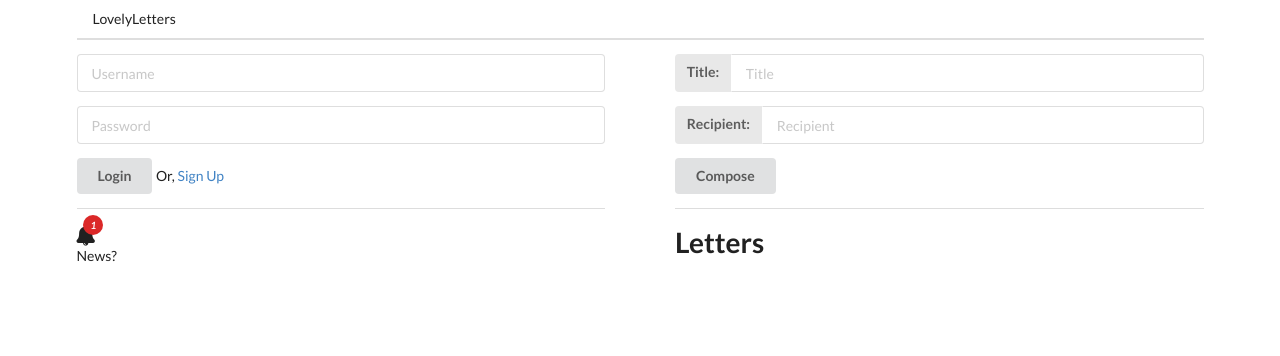
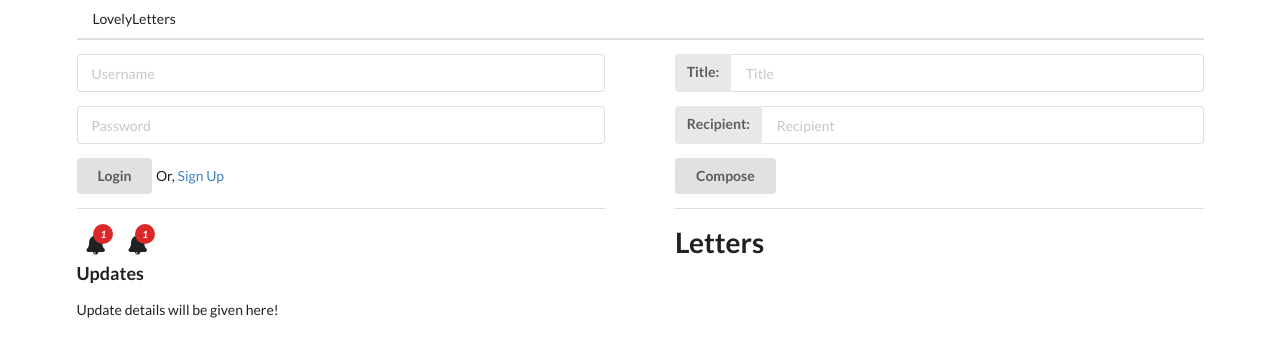
Before and after one commit to jacobmiller22/lovely-letter-client, a React (Create React App) app: page / in a window 1280 px wide. Shown: the top 356 px of the page. Built offline with nearby package versions, Linux system fonts and the light colour scheme.

Commit message:
Improved flow

```diff
--- a/src/components/App.js
+++ b/src/components/App.js
@@ -12,6 +12,7 @@ import letterApi from "../apis/letter";
 const App = () => {
   const [letters, setLetters] = useState([]);
   const [currUser, setCurrUser] = useState(null);
+  const [isLoggedIn, setIsLoggedIn] = useState(false);
 
   useEffect(() => {
     const getJWTToken = () => {
@@ -22,18 +23,23 @@ const App = () => {
         var base64 = base64Url.replace("-", "+").replace("_", "/");
         var { user } = JSON.parse(window.atob(base64));
       }
+      console.log(currUser);
       setCurrUser(user);
+      console.log(currUser);
     };
     getJWTToken();
-  }, []);
+    console.log(currUser);
+  }, [isLoggedIn]);
 
   useEffect(() => {
     const fetchLetters = async () => {
       const auth = {
         Authorization: `Bearer ${window.localStorage.getItem("jwt")}`,
       };
-
-      const res = await letterApi.get("/letters", { headers: { ...auth } });
+      const res = await letterApi.get("/letters", {
+        headers: { ...auth },
+        params: { receiver: currUser.username },
+      });
       setLetters(res.data);
     };
 
@@ -49,10 +55,13 @@ const App = () => {
       letters={letters}
       currUser={currUser}
       setCurrUser={setCurrUser}
+      setIsLoggedIn={setIsLoggedIn}
       {...props}
     />
   );
   const Detail = (props) => <LetterDetail letters={letters} {...props} />;
+
+  const Create = (props) => <LetterCreate currUser={currUser} {...props} />;
 
   return (
     <div className='ui container'>
@@ -62,7 +71,7 @@ const App = () => {
           <Route path='/' exact component={Dash} />
           <Route path='/auth/register' exact component={Register} />
           <Route path='/:_id' exact component={Detail} />
-          <Route path='/drafts/new' exact component={LetterCreate} />
+          <Route path='/drafts/new' exact component={Create} />
         </div>
       </BrowserRouter>
     </div>
--- a/src/components/Dashboard.css
+++ b/src/components/Dashboard.css
@@ -13,3 +13,7 @@
   max-width: 40vw;
   padding: 10px;
 }
+
+.bar {
+  margin: 10px;
+}
--- a/src/components/Dashboard.js
+++ b/src/components/Dashboard.js
@@ -5,7 +5,13 @@ import LetterLanding from "./letters/LetterLanding";
 import "./Dashboard.css";
 import Login from "./auth/Login";
 
-const Dashboard = ({ letters, location, currUser, setCurrUser }) => {
+const Dashboard = ({
+  letters,
+  location,
+  currUser,
+  setCurrUser,
+  setIsLoggedIn,
+}) => {
   const initialValues = { title: "", receiver: "", content: "" };
   const [vals, setVals] = useState(initialValues);
 
@@ -66,9 +72,23 @@ const Dashboard = ({ letters, location, currUser, setCurrUser }) => {
 
   const renderAuth = () => {
     if (currUser) {
-      return null;
+      console.log(currUser);
+      return (
+        <div className='ui center aligned header'>
+          Welcome, {currUser.username}!
+        </div>
+      );
     } else {
-      return <Login currUser={currUser} setCurrUser={setCurrUser} />;
+      return (
+        <>
+          <Login
+            currUser={currUser}
+            setCurrUser={setCurrUser}
+            setIsLoggedIn={setIsLoggedIn}
+          />{" "}
+          <div className='ui divider'></div>
+        </>
+      );
     }
   };
 
@@ -77,14 +97,23 @@ const Dashboard = ({ letters, location, currUser, setCurrUser }) => {
       <div className='ui two column very relaxed stackable grid'>
         <div className='column'>
           {renderAuth()}
-          <div className='ui divider'></div>
+
           <span>
-            <i className='ui very large icons'>
+            <i className='ui very large icons bar'>
+              <i className='bell icon'></i>
+              <div className='floating ui tiny red circular label'>1</div>
+            </i>
+            <i className='ui very large icons bar'>
               <i className='bell icon'></i>
               <div className='floating ui tiny red circular label'>1</div>
             </i>
           </span>
-          <div>News?</div>
+          <div id='dash-content' className='ui content'>
+            <div className='ui medium header'>Updates</div>
+            <div className='ui description'>
+              Update details will be given here!
+            </div>
+          </div>
         </div>
         <div className='column'>
           {NewLetter()}
--- a/src/components/auth/Login.js
+++ b/src/components/auth/Login.js
@@ -2,7 +2,7 @@ import React, { useState } from "react";
 import { Link } from "react-router-dom";
 import user from "../../apis/user";
 
-const Login = ({ currUser, setCurrUser }) => {
+const Login = ({ currUser, setCurrUser, setIsLoggedIn }) => {
   const initialValues = { username: "", password: "" };
   const [vals, setVals] = useState(initialValues);
 
@@ -16,8 +16,20 @@ const Login = ({ currUser, setCurrUser }) => {
     e.preventDefault();
     (async () => {
       const res = await user.get("/auth", { params: { user: vals } });
-      window.localStorage.setItem("jwt", res.data.token);
-      setCurrUser(res.data);
+      console.log(res);
+      if (res.status === 200) {
+        const { token } = res.data;
+        console.log(token);
+        window.localStorage.setItem("jwt", token);
+
+        if (token) {
+          var base64Url = token.split(".")[1];
+          var base64 = base64Url.replace("-", "+").replace("_", "/");
+          var { userClaims } = JSON.parse(window.atob(base64));
+        }
+        setCurrUser(userClaims);
+        setIsLoggedIn(true);
+      }
     })();
   };
 
--- a/src/components/letters/LetterCreate.js
+++ b/src/components/letters/LetterCreate.js
@@ -7,11 +7,27 @@ import { getEarlierRoute } from "../../utils";
 
 import lettersApi from "../../apis/letter";
 
-const LetterCreate = ({ location }) => {
+const LetterCreate = ({ location, currUser, history }) => {
   const onSubmit = async (formValues) => {
-    const res = await lettersApi.post("/letters", { ...formValues });
-    console.log(res);
-    // Check response
+    const auth = {
+      Authorization: `Bearer ${window.localStorage.getItem("jwt")}`,
+    };
+
+    const formData = { ...formValues, sender: currUser.username };
+    console.log(formData);
+    const res = await lettersApi.post(
+      "/letters",
+      {
+        ...formData,
+      },
+      { headers: { ...auth } }
+    );
+
+    if (res.status === 200) {
+      history.push("/");
+    } else {
+      // Show error message - Oops something went wrong.
+    }
   };
 
   const vals =
--- a/src/components/letters/LetterDetail.js
+++ b/src/components/letters/LetterDetail.js
@@ -8,8 +8,9 @@ const LetterDetail = ({ letters, match, history, location }) => {
   const [letter, setLetter] = useState(null);
 
   useEffect(() => {
+    console.log(match);
     letters.forEach((letter) => {
-      if (letter.id === match.params.id) {
+      if (letter._id === match.params._id) {
         setLetter(letter);
       }
     });
--- a/src/components/letters/LetterLanding.js
+++ b/src/components/letters/LetterLanding.js
@@ -1,10 +1,10 @@
-import React from "react";
+import React, { useEffect } from "react";
 import { Link } from "react-router-dom";
 
 import ItemList from "../items/ItemList";
 import LetterDetail from "./LetterDetail";
 
-const LetterLanding = ({ letters, title }) => {
+const LetterLanding = ({ letters, title, currUser }) => {
   const letterContent = (item) => {
     return (
       <Link to={`/${item._id}`} className='item' key={item._id}>
```
Also changed, not shown: 1 other file (tests, documents, lock files or other folders).
